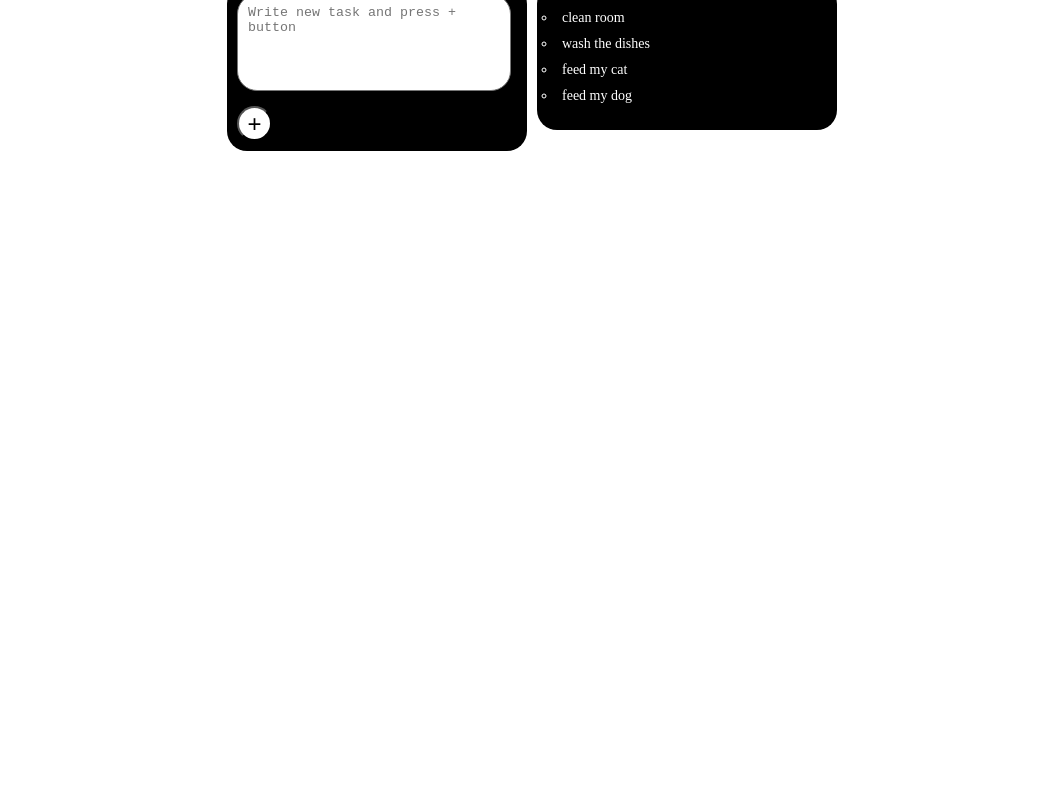
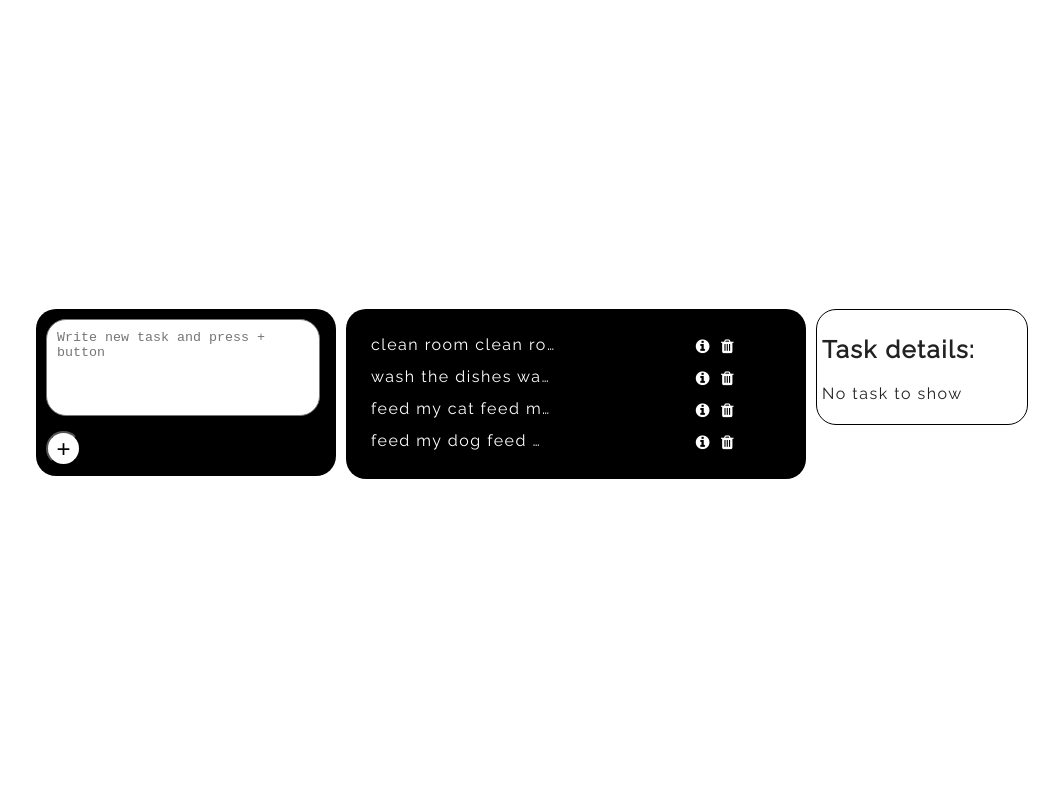
Before and after one commit to lukaszplac/Project16_7, a React app: page / in a window 1280 px wide. Shown: the part 71-861 px from the top of the page, without its empty margins (108-1171 px from the left). Built offline with nearby package versions, Linux system fonts and the light colour scheme; some packages are replaced by stand-ins of ours.

Commit message:
Next release. All features implemented

```diff
--- a/src/components/Title.css
+++ b/src/components/Title.css
@@ -2,7 +2,8 @@
 	text-align: center;
 	background-color: black;
 	color: white;
-	width: 610px;
+	width: 1000px;
 	margin: 0 auto;
 	border-radius: 20px;
+	padding: 10px 0;
 }
--- a/src/components/Todo.css
+++ b/src/components/Todo.css
@@ -3,8 +3,28 @@
 	padding: 5px;
 }
 
-.Todo:hover {
-	padding: 5px 0 5px 40px;
+.Todo>div {
+	width: 45%;
+	font-size: 16px;
+	display: inline-block;
+}
+
+.TodoP {
+	overflow: hidden;
+	text-overflow: ellipsis;
+	white-space: nowrap;
+}
+
+.Todo>div>i {
+	float: right;
+}
+
+.Todo>div>i:hover[class*='trash'] {
+	color: red;
+	cursor: pointer;
+}
+
+.Todo>div>i:hover[class*='circle'] {
 	color: cyan;
 	cursor: pointer;
 }
--- a/src/components/Todo.js
+++ b/src/components/Todo.js
@@ -3,7 +3,17 @@ import style from './Todo.css';
 
 
 const Todo = (props) => {
-	return <li className={style.Todo} onClick={props.remove}>{props.content}</li>
+	let i_style = {
+		paddingLeft: '5px',
+		paddingRight: '5px'
+	};
+	return <li className={style.Todo}>
+				<div className={style.TodoP}>{props.content}</div>
+				<div>
+					<i className="fa fa-trash" style={i_style} onClick={props.remove}></i>
+					<i className="fa fa-info-circle" style={i_style} onClick={props.show}></i>
+				</div>
+		   </li>
 }
 
 export default Todo;
--- a/src/components/TodoList.css
+++ b/src/components/TodoList.css
@@ -4,6 +4,6 @@
 	background-color: black;
 	color: white;
 	border-radius: 10px;
-	list-style: circle;
+	list-style: none;
 	width: auto;
 }
--- a/src/components/TodoList.js
+++ b/src/components/TodoList.js
@@ -4,7 +4,7 @@ import Todo from './Todo';
 
 const TodoList = (props) => {
 	let list = props.list.map(item =>
-				<Todo key={item.id} content={item.text} remove={() => props.remove(item.id)}/>)
+				<Todo key={item.id} content={item.text} remove={() => props.remove(item.id)} show={() => props.show(item.id)}/>)
 	return <ul className = {style.TodoList}>
 				{list}
 			</ul>;
--- a/src/containers/App.css
+++ b/src/containers/App.css
@@ -1,9 +1,14 @@
+.App {
+    font-family: 'Raleway', sans-serif;
+    letter-spacing: 1.5px;
+}
+
 .TodoApp {
     background-color: white;
     color: #222;
     display: flex;
     flex-direction: row;
-    flex-wrap: nowrap;
+    flex-wrap: wrap;
     justify-content: center;
     align-items: flex-start;
     align-content: center;
@@ -15,6 +20,23 @@
     flex: 0 1 auto;
     background-color: black;
     border-radius: 20px;
+    margin: 20px 5px;
+}
+
+.col1 {
     width: 300px;
-    margin: 10px 5px;
 }
+
+.col2 {
+    width: 460px;
+}
+
+.col3 {
+    flex: 0 1 auto;
+    width: 200px;
+    border-radius: 20px;
+    border: 1px solid black;
+    margin: 20px 5px;
+    padding: 5px;
+    word-wrap: break-word;
+}
--- a/src/containers/App.js
+++ b/src/containers/App.js
@@ -12,20 +12,21 @@ class App extends React.Component {
         this.state = {
             data: [ {
                     id: 1,
-                    text: 'clean room'
+                    text: 'clean room clean room clean roomclean room clean room clean room clean roomclean roomclean room clean room'
                     },
                     {
                     id: 2,
-                    text: 'wash the dishes'
+                    text: 'wash the dishes wash the dishes wash the dishes wash the disheswash the disheswash the dishes wash the dishes'
                     },
                     {
                     id: 3,
-                    text: 'feed my cat'
+                    text: 'feed my cat feed my catfeed my cat feed my catfeed my catfeed my cat feed my cat feed my catfeed my catfeed my cat'
                     },
                     {
                     id: 4,
-                    text: 'feed my dog'
-                    }]
+                    text: 'feed my dog feed my catfeed my catfeed my catfeed my cat v vfeed my cat feed my cat feed my catvfeed my cat feed my cat'
+                    }],
+            textToShow: "No task to show"
         };
     }
 
@@ -43,16 +44,32 @@ class App extends React.Component {
     this.setState({data: remainder});
 	}
 
+    showContent(id) {
+        let text = "No task to show";
+        this.state.data.forEach(task => {
+            if (task.id === id) {
+                text = task.text;
+            }
+        })
+        this.setState({
+            textToShow: text
+            })
+    }
+
 	render() {
     return (
-        <div>
-        <Title title="Kodilla TodoApp"/>
+        <div className={style.App}>
+            <Title title="Kodilla TodoApp"/>
             <div className={style.TodoApp}>
                 <div className={style.col1}>
                     <TodoForm add={this.addTodo.bind(this)}/>
                 </div>
                 <div className={style.col2}>
-                    <TodoList list={this.state.data} remove={this.removeTodo.bind(this)}/>
+                    <TodoList list={this.state.data} remove={this.removeTodo.bind(this)} show={this.showContent.bind(this)}/>
+                </div>
+                <div className={style.col3}>
+                    <h2>Task details:</h2>
+                    <p>{this.state.textToShow}</p>
                 </div>
             </div>
         </div>
--- a/src/index.html
+++ b/src/index.html
@@ -3,6 +3,8 @@
 <head>
     <meta charset="UTF-8">
     <title>Webpack + React</title>
+    <link rel="stylesheet" href="https://maxcdn.bootstrapcdn.com/font-awesome/4.7.0/css/font-awesome.min.css">
+    <link href="https://fonts.googleapis.com/css?family=Raleway" rel="stylesheet">
 </head>
 <body>
     <div id="app"></div>
```
